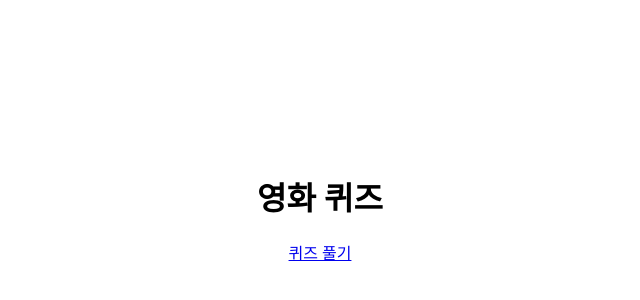
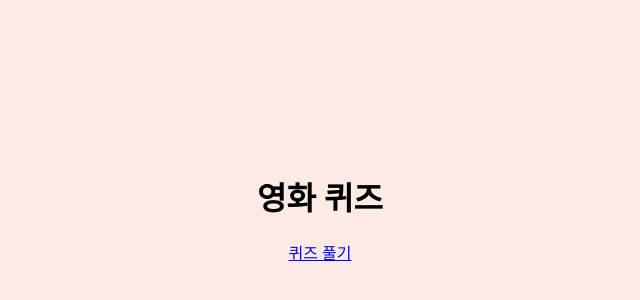
Before and after one commit to yb9255/classting-assignment, a React (Create React App) app: page / in a window 1280 px wide. Shown: the part 200-500 px from the top of the page, without its empty margins (328-968 px from the left). Built offline with nearby package versions, Linux system fonts and the light colour scheme.

Commit message:
<style> add globalStyleProvider on index.tsx

```diff
--- /dev/null
+++ b/src/GlobalStyleProvider.ts
@@ -0,0 +1,9 @@
+import { createGlobalStyle } from 'styled-components';
+
+const GlobalStyleProvider = createGlobalStyle`
+  body {
+    background-color: #fbebe4;
+  }
+`;
+
+export default GlobalStyleProvider;
--- a/src/index.tsx
+++ b/src/index.tsx
@@ -7,6 +7,7 @@ import { Provider } from 'react-redux';
 import store from './redux/store';
 
 import './index.css';
+import GlobalStyleProvider from './GlobalStyleProvider';
 
 const root = ReactDOM.createRoot(
   document.getElementById('root') as HTMLElement
@@ -15,6 +16,7 @@ const root = ReactDOM.createRoot(
 root.render(
   <React.StrictMode>
     <BrowserRouter>
+      <GlobalStyleProvider />
       <Provider store={store}>
         <App />
       </Provider>
```
